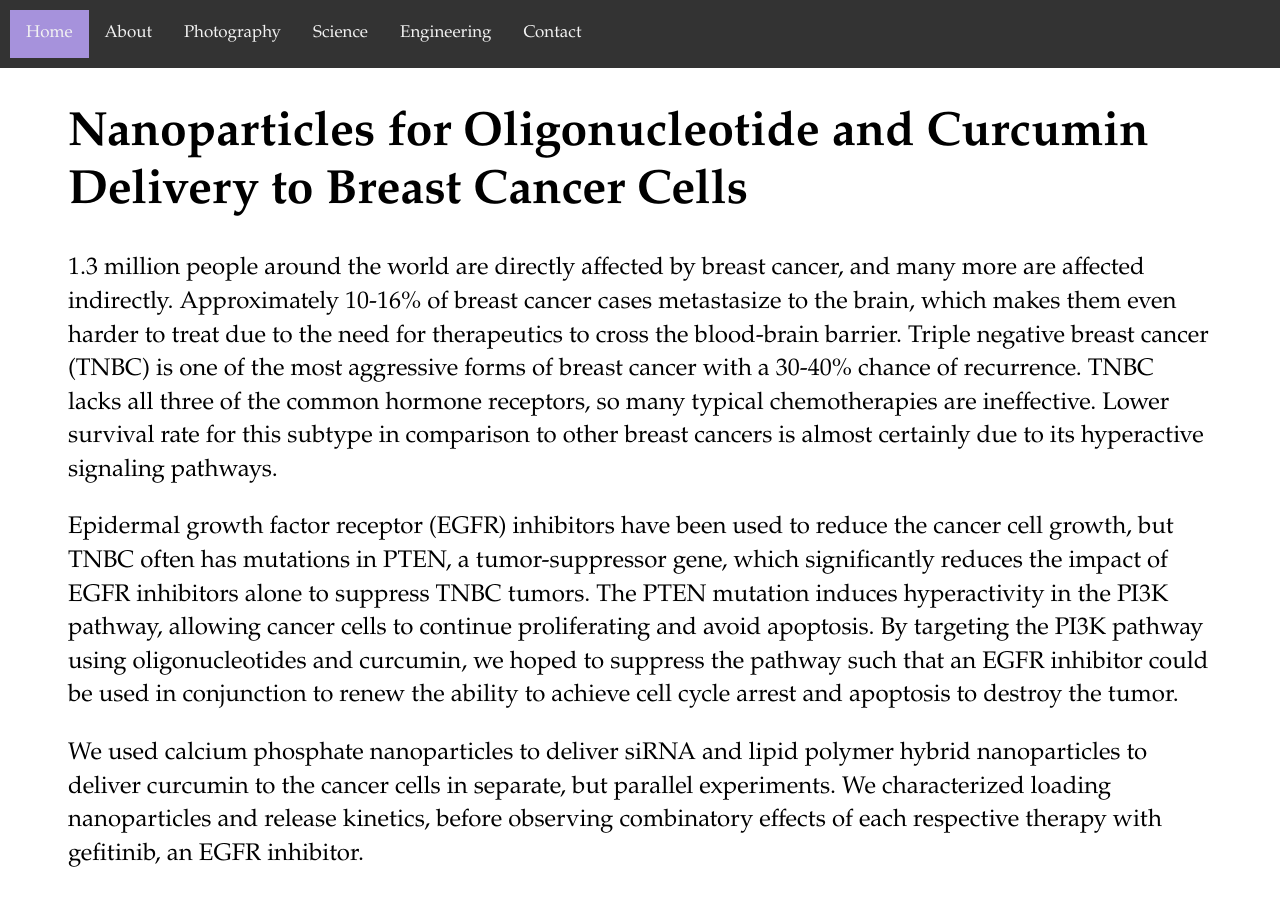
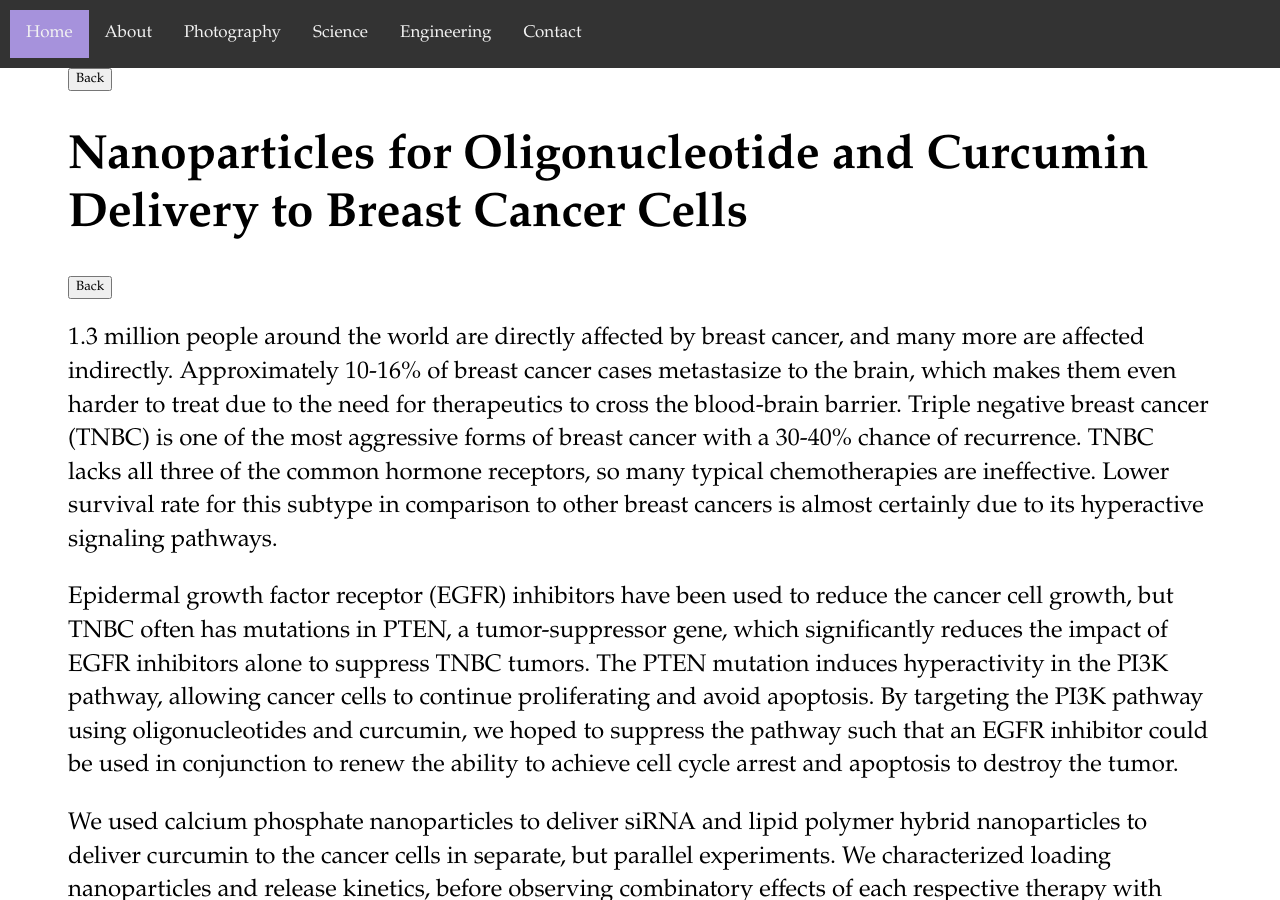
Before and after one commit to echang17/echang17.github.io, a Jekyll site: the page built from projects/nanoparticles.html, in a window 1280 px wide and 900 px high. Built offline with Jekyll 4.4.1, drawn with Linux system fonts in a browser that asks for light colours.

Commit message:
Update nanoparticles.html

```diff
--- a/projects/nanoparticles.html
+++ b/projects/nanoparticles.html
@@ -3,10 +3,19 @@ layout: default
 title: Senior Design Thesis
 ---
 <meta name="viewport" content="width=device-width, initial-scale=1.0">
+<script>
+function goBack() {
+  window.history.back()
+}
+</script>
+<button onclick="goBack()">Back</button>
 
 <div class="page-title">
 	<h1>Nanoparticles for Oligonucleotide and Curcumin Delivery to Breast Cancer Cells</h1>
 </div>
+
+<div class="blurb">
+  <button onclick="goBack()">Back</button>
 
   <p>1.3 million people around the world are directly affected by breast cancer, and many more are affected indirectly. Approximately 10-16% of breast cancer cases metastasize to the brain, which makes them even harder to treat due to the need for therapeutics to cross the blood-brain barrier. Triple negative breast cancer (TNBC) is one of the most aggressive forms of breast cancer with a 30-40% chance of recurrence. TNBC lacks all three of the common hormone receptors, so many typical chemotherapies are ineffective. Lower survival rate for this subtype in comparison to other breast cancers is almost certainly due to its hyperactive signaling pathways.</p>
   <p></p>
@@ -28,3 +37,6 @@ title: Senior Design Thesis
       <img class="blog-pic" src="/projects/nanoparticles3.png">
     </figure>
   </div>
+
+  <button onclick="goBack()">Back</button>
+</div>
```
Lines whose indentation alone changed are shown as unchanged.
